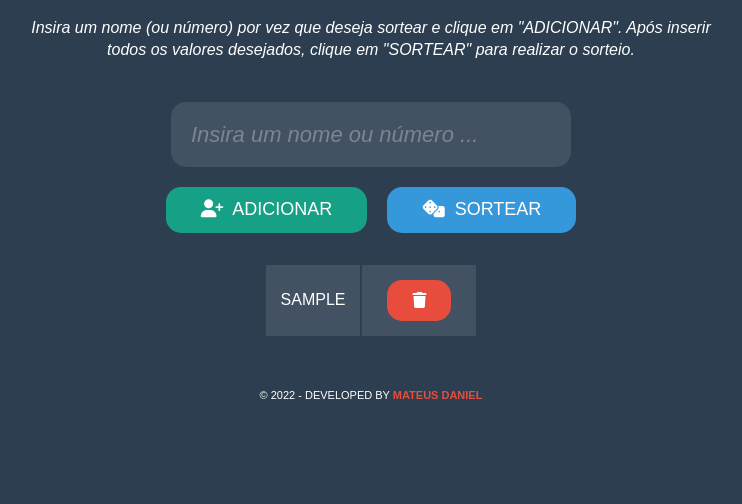
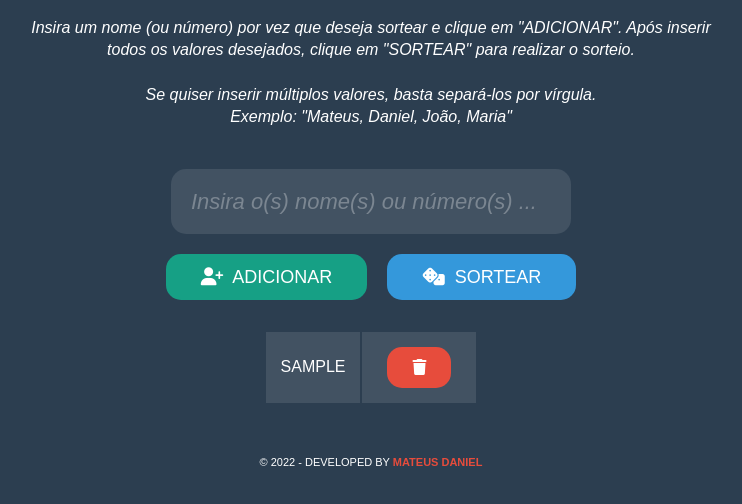
Before and after one commit to MateusDanieel/sorteador, a website: page index.html in a window 1280 px wide. Both pictures are taken after typing "Sample" into the empty fields and a click on the button "ADICIONAR". Shown: the part 176-680 px from the top of the page, without its empty margins (269-1011 px from the left). Drawn offline with Linux system fonts and the light colour scheme; files that its build step writes are made by us from their sources; a web font is replaced by a local one.

Commit message:
feat: adiciona inserção de múltiplos valores.

```diff
--- a/index.html
+++ b/index.html
@@ -32,10 +32,13 @@
                 </h1>
 
                 <p class="intro">
-                    Insira um nome (ou número) por vez que deseja sortear e clique em "ADICIONAR". Após inserir todos os valores desejados, clique em "SORTEAR" para realizar o sorteio.
+                    Insira um nome (ou número) por vez que deseja sortear e clique em "ADICIONAR". Após inserir todos os valores desejados, clique em "SORTEAR" para realizar o sorteio.<br /><br />
+
+                    Se quiser inserir múltiplos valores, basta separá-los por vírgula.<br />
+                    Exemplo: "Mateus, Daniel, João, Maria"
                 </p>
 
-                <input type="text" id="inputName" name="" placeholder="Insira um nome ou número ..." maxlength="30" autofocus />
+                <input type="text" id="inputName" name="" placeholder="Insira o(s) nome(s) ou número(s) ..." maxlength="30" autofocus />
 
                 <div class="btn-group">
                     <button type="button" id="btAdc">
--- a/src/js/main.js
+++ b/src/js/main.js
@@ -15,7 +15,11 @@ btAdc.addEventListener('click', () => {
     tblNames.innerHTML = '';
 
     if(inputName.value != '') {
-        names.push(inputName.value);
+        let arrInputNameValues = inputName.value.split(',');
+
+        arrInputNameValues.forEach((el) => {
+            names.push(el);
+        });
     }
 
     names.forEach((el, i) => {
```
Also changed, not shown: dist/js/main.min.js.
